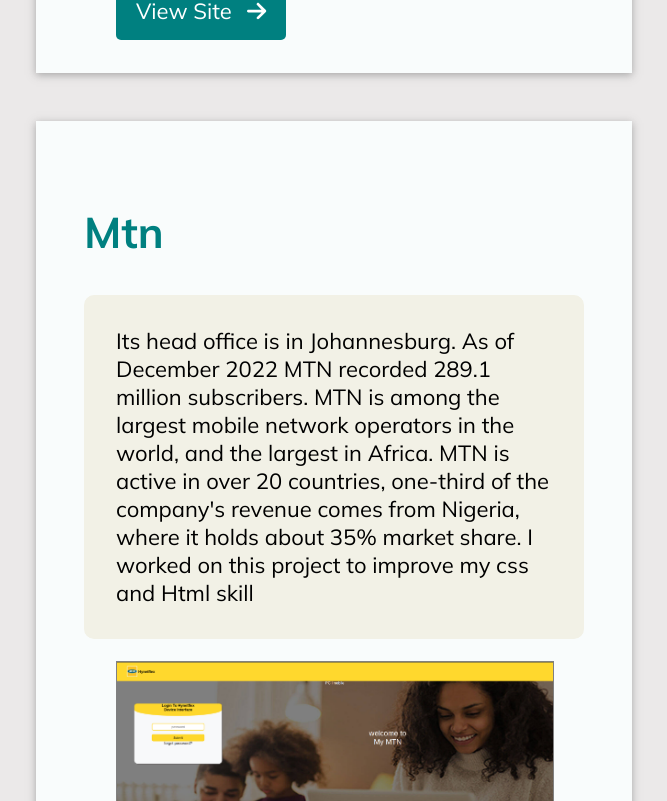
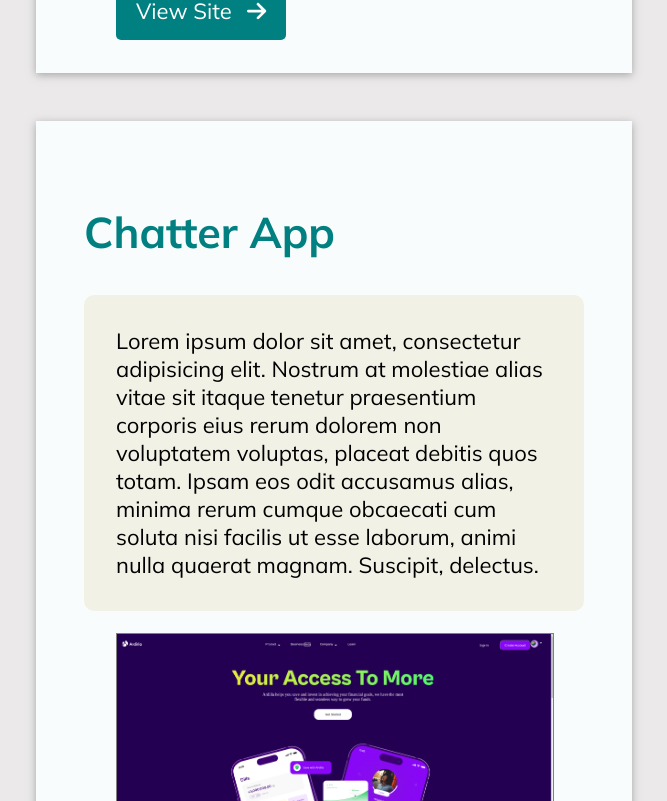
Before and after one commit to Mikofranco/My_portfolio, a React (Create React App) app: page / in a window 1280 px wide. Shown: the part 3019-3820 px from the top of the page, without its empty margins (306-973 px from the left). Built offline with nearby package versions, Linux system fonts and the light colour scheme.

Commit message:
new change made

```diff
--- a/src/data.js
+++ b/src/data.js
@@ -1,6 +1,6 @@
 import realcousin from "./component/assets/realcousin.png";
 import manager from "./component/assets/manage.png";
-import mtn from "./component/assets/mtn.png";
+import chatter from "./component/assets/chatter.png";
 import andrilla from "./component/assets/andrilla.png";
 
 export const FrontEndJobs = [
@@ -14,20 +14,20 @@
   },
   {
     id: 2,
-    title: "Andrilla App",
-    image: andrilla,
-    url: "https://bejewelled-paletas-7ab287.netlify.app/",
+    title: "Chatter App",
+    image: chatter,
+    url: "https://chatter-app-git-main-micheals-projects-33a0e733.vercel.app/",
     description:
       "Lorem ipsum dolor sit amet, consectetur adipisicing elit. Nostrum at molestiae alias vitae sit itaque tenetur praesentium corporis eius rerum dolorem non voluptatem voluptas, placeat debitis quos totam. Ipsam eos odit accusamus alias, minima rerum cumque obcaecati cum soluta nisi facilis ut esse laborum, animi nulla quaerat magnam. Suscipit, delectus.",
   },
 
   {
     id: 3,
-    title: "Mtn",
-    image: mtn,
-    url: "https://frolicking-pasca-427cd5.netlify.app/",
+    title: "Chatter App",
+    image: andrilla,
+    url: "https://bejewelled-paletas-7ab287.netlify.app/",
     description:
-      "Its head office is in Johannesburg. As of December 2022 MTN recorded 289.1 million subscribers. MTN is among the largest mobile network operators in the world, and the largest in Africa. MTN is active in over 20 countries, one-third of the company's revenue comes from Nigeria, where it holds about 35% market share. I worked on this project to improve my css and Html skill",
+      "Lorem ipsum dolor sit amet, consectetur adipisicing elit. Nostrum at molestiae alias vitae sit itaque tenetur praesentium corporis eius rerum dolorem non voluptatem voluptas, placeat debitis quos totam. Ipsam eos odit accusamus alias, minima rerum cumque obcaecati cum soluta nisi facilis ut esse laborum, animi nulla quaerat magnam. Suscipit, delectus.",
   },
   {
     id: 4,
--- a/src/pages/HomePage.jsx
+++ b/src/pages/HomePage.jsx
@@ -147,6 +147,7 @@
 `;
 const SectionFourText = styled.p`
   font-size: 32px;
+  color: #223f3f;
   @media (max-width: 1200px) {
     font-size: 28px;
   }
```
Also changed, not shown: src/component/assets/chatter.png (added).
